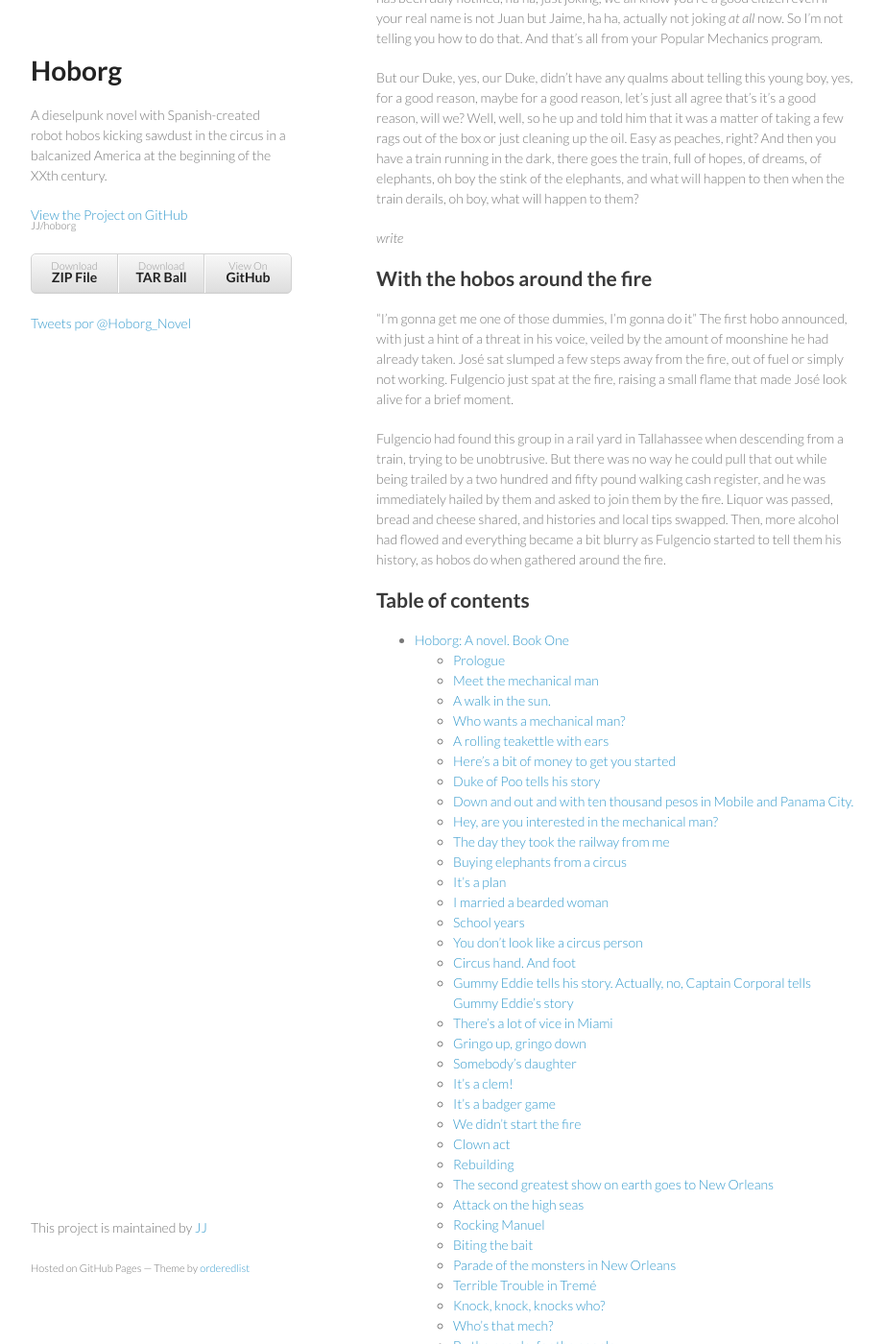
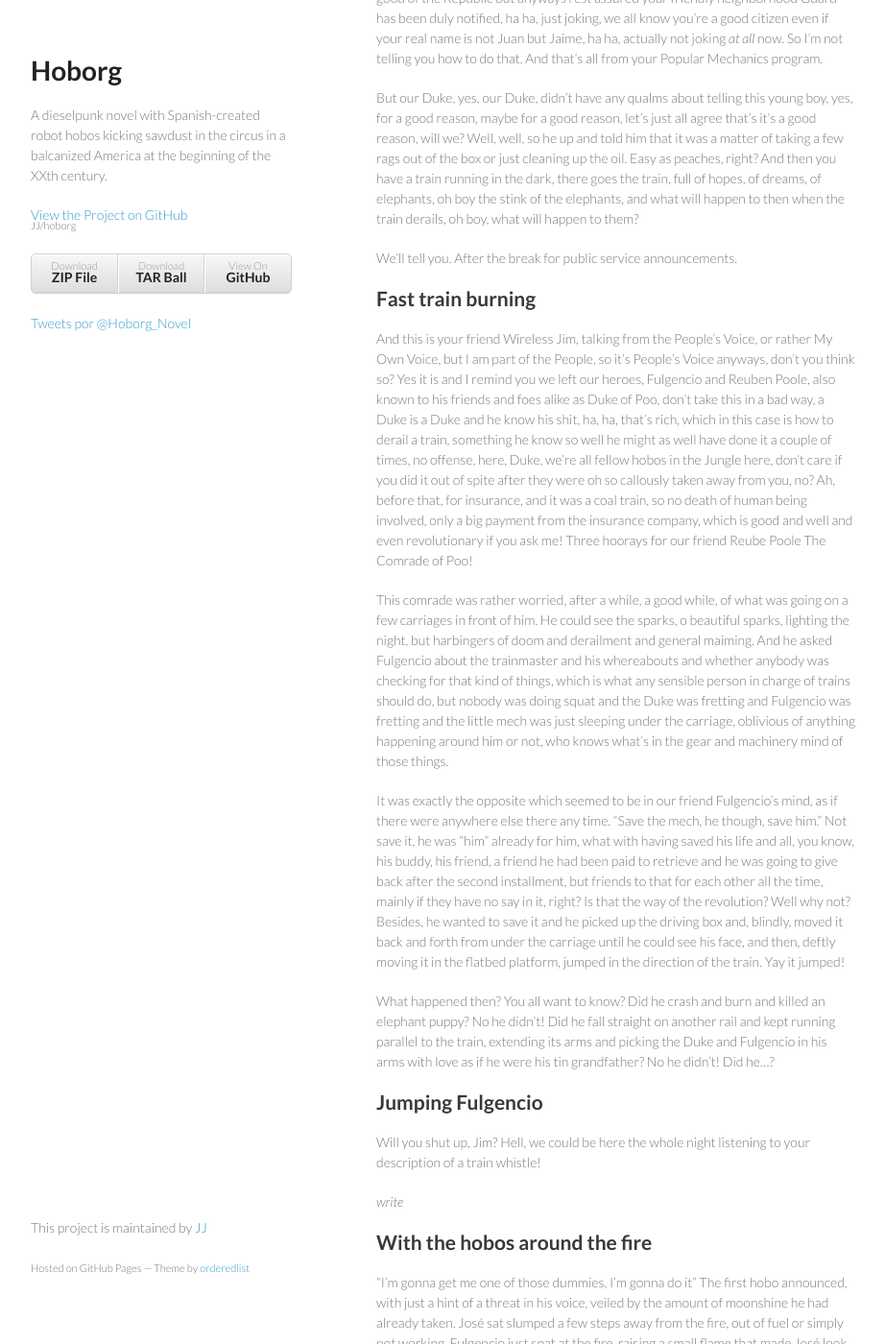
Before and after one commit to JJ/hoborg, a Jekyll site: the page built from text/text.md, in a window 1280 px wide and 1400 px high, scrolled down 49729 px. Shown: the whole window at 96% size, without its empty margins (178-1100 px from the left). Built offline with Jekyll 4.4.1, drawn with Linux system fonts in a browser that asks for light colours; comment, search, counter and statistics services are not loaded; some of the changed text lies outside the part shown.

Commit message:
Sync text/text.md from master to gh-pages

```diff
--- a/text/text.md
+++ b/text/text.md
@@ -19,7 +19,9 @@ Twitter @hoborg_novel](http://twitter.com/hoborg_novel).
 Meet the mechanical man
 ----------------------------------
 
-There he was, gleaming in places, rusty in others. Rolling and
+There he was, gleaming in places, rusty in others, its history written
+in its bumps and patches like the history of a person is written in
+the wrinkles of its face. Rolling and
 whistling and frolicking to the general merriment of the public.
 And I'm using *he* liberally here, since I'm talking about a
 mechanical man. A mechanical being. A mechanical... gimmick that looks
@@ -2798,6 +2800,63 @@ dreams, of elephants, oh boy the stink of the elephants, and what will
 happen to then when the train derails, oh boy, what will happen to
 them?
 
+We'll tell you. After the break for public service announcements.
+
+Fast train burning
+------------------
+
+And this is your friend Wireless Jim, talking from the People's Voice,
+or rather My Own Voice, but I am part of the People, so it's People's
+Voice anyways, don't you think so? Yes it is and I remind you we left
+our heroes, Fulgencio and Reuben Poole, also known to his friends and
+foes alike as Duke of Poo, don't take this in a bad way, a Duke is a
+Duke and he know his shit, ha, ha, that's rich, which in this case is
+how to derail a train, something he know so well he might as well have
+done it a couple of times, no offense, here, Duke, we're all fellow
+hobos in the Jungle here, don't care if you did it out of spite after
+they were oh so callously taken away from you, no? Ah, before that,
+for insurance, and it was a coal train, so no death of human being
+involved, only a big payment from the insurance company, which is good
+and well and even revolutionary if you ask me! Three hoorays for our
+friend Reube Poole The Comrade of Poo!
+
+This comrade was rather worried, after a while, a good while, of what
+was going on a few carriages in front of him. He could see the sparks,
+o beautiful sparks, lighting the night, but harbingers of doom and
+derailment and general maiming. And he asked Fulgencio about the
+trainmaster and his whereabouts and whether anybody was checking for
+that kind of things, which is what any sensible person in charge of
+trains should do, but nobody was doing squat and the Duke was fretting
+and Fulgencio was fretting and the little mech was just sleeping under
+the carriage, oblivious of anything happening around him or not, who
+knows what's in the gear and machinery mind of those things.
+
+It was exactly the opposite which seemed to be in our friend
+Fulgencio's mind, as if there were anywhere else there any time. "Save
+the mech, he though, save him." Not save it, he was "him" already for
+him, what with having saved his life and all, you know, his buddy, his
+friend, a friend he had been paid to retrieve and he was going to give
+back after the second installment, but friends to that for each other
+all the time, mainly if they have no say in it, right? Is that the way
+of the revolution? Well why not? Besides, he wanted to save it and he
+picked up the driving box and, blindly, moved it back and forth from
+under the carriage until he could see his face, and then, deftly
+moving it in the flatbed platform, jumped in the direction of the
+train. Yay it jumped!
+
+What happened then? You all want to know? Did he crash and burn and
+killed an elephant puppy? No he didn't! Did he fall straight on
+another rail and kept running parallel to the train, extending its
+arms and picking the Duke and Fulgencio in his arms with love as if he
+were his tin grandfather? No he didn't! Did he...?
+
+
+Jumping Fulgencio
+-----------------
+
+Will you shut up, Jim? Hell, we could be here the whole night
+listening to your description of a train whistle!
+
 *write*
 
 
```
